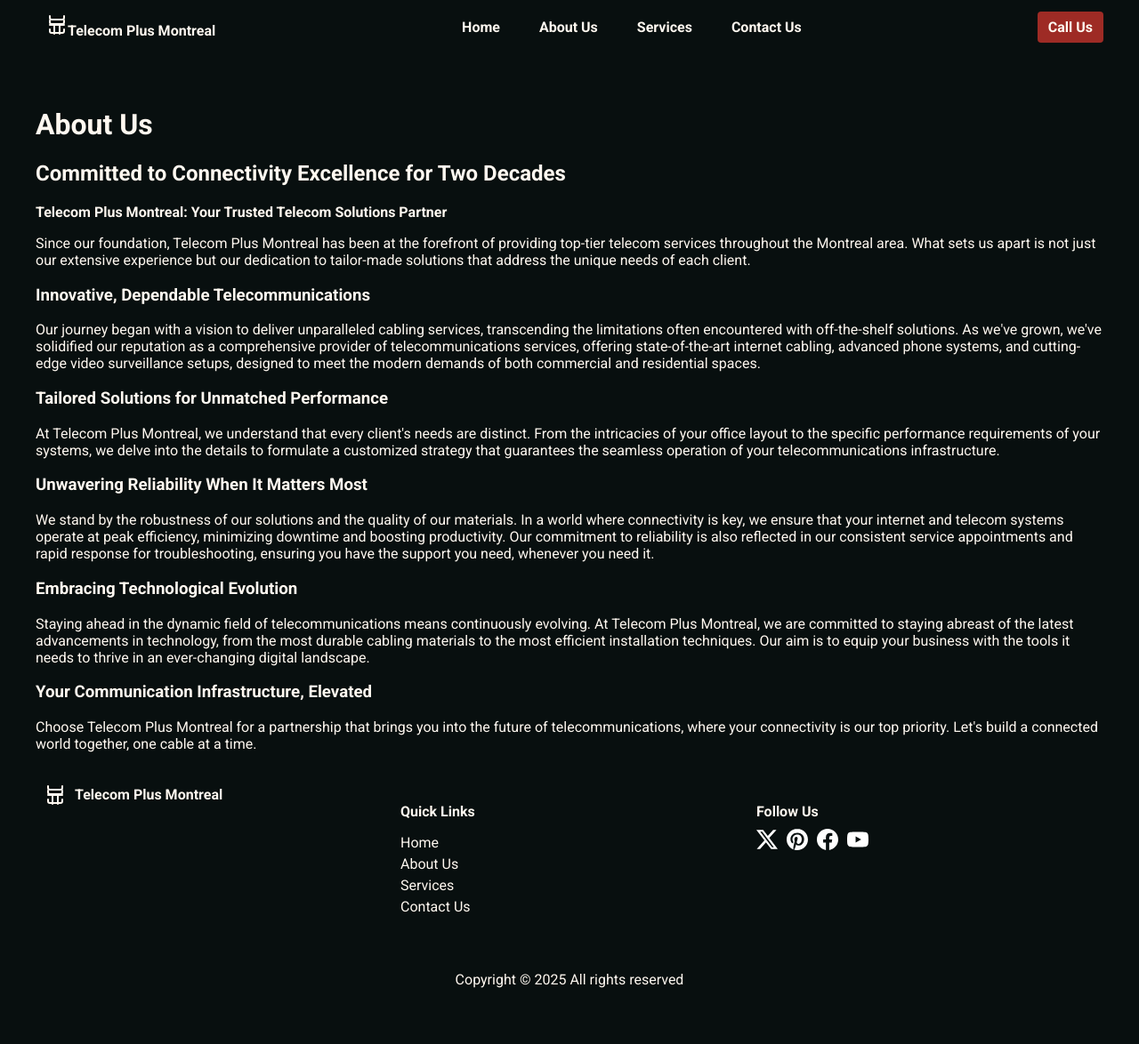
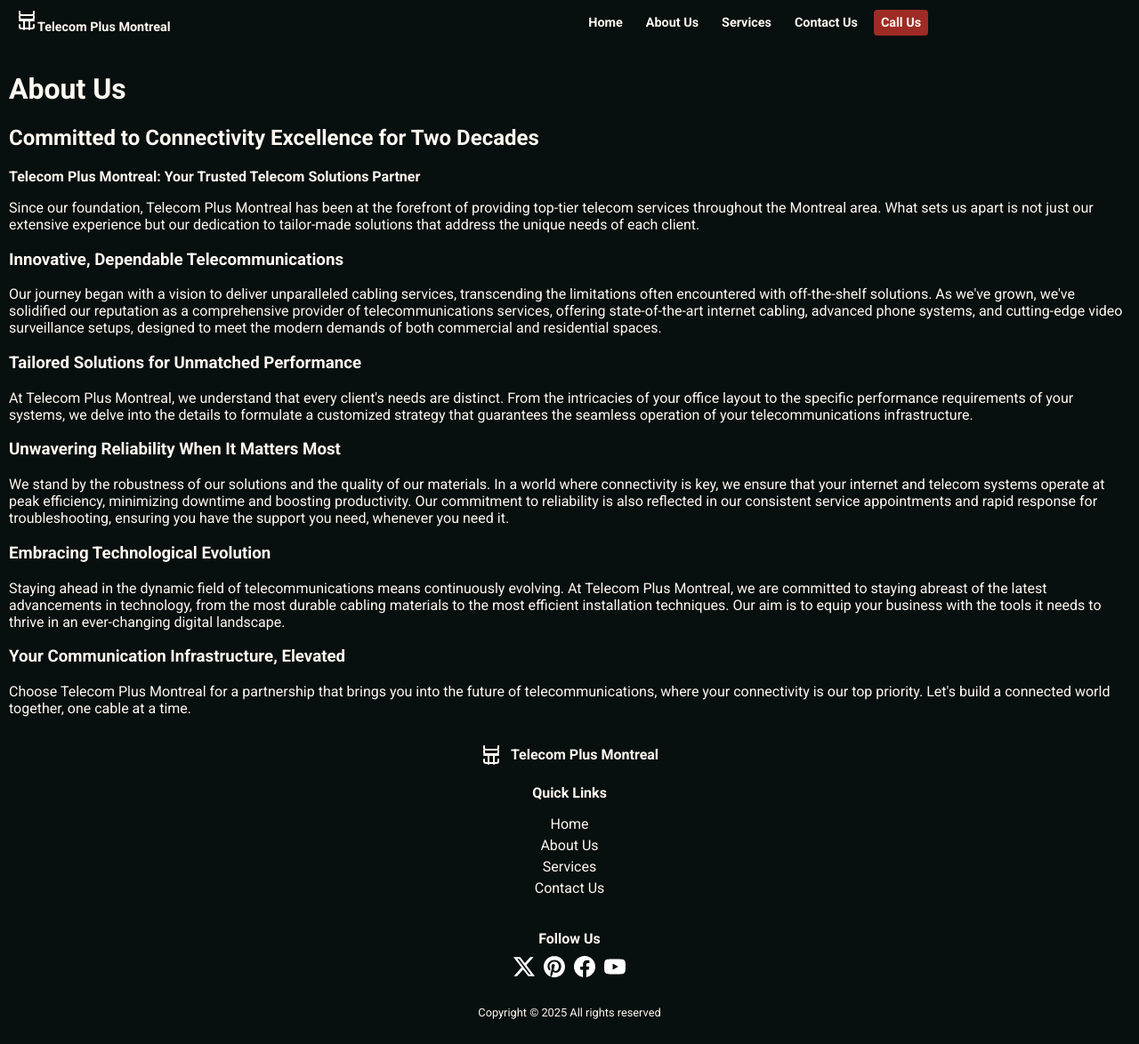
Before and after one commit to SmartFlame754/Telcomplusmontreal-2.0, a React (Vite) app: page /about in a window 1280 px wide. Shown: the whole page at 89% size. Before the commit the page ends 1147 px from the top, so only its background shows below. Built offline with nearby package versions, Linux system fonts and the light colour scheme.

Commit message:
Initial commit from your app

```diff
--- /dev/null
+++ b/src/components/MainMenu.css
@@ -0,0 +1,56 @@
+.menu-toggle {
+      display: none;
+      flex-direction: column;
+      cursor: pointer;
+      padding: 10px;
+      align-self: center;
+    }
+
+    .menu-toggle .bar {
+      width: 25px;
+      height: 3px;
+      background-color: #FFF8F0;
+      margin: 3px 0;
+      transition: 0.4s;
+    }
+
+    .menu-toggle.open .bar:nth-child(1) {
+      transform: translateY(8px) rotate(45deg);
+    }
+
+    .menu-toggle.open .bar:nth-child(2) {
+      opacity: 0;
+    }
+
+    .menu-toggle.open .bar:nth-child(3) {
+      transform: translateY(-8px) rotate(-45deg);
+    }
+
+    @media (max-width: 768px) {
+      .menu-links {
+        display: none;
+        flex-direction: column;
+        position: absolute;
+        top: 50px;
+        left: 0;
+        width: 100%;
+        background-color: #080F0F;
+        padding: 10px 0;
+        text-align: center;
+        transition: transform 0.3s ease-in-out;
+        transform: translateY(-100%);
+      }
+
+      .menu-links.open {
+        display: flex;
+        transform: translateY(0);
+      }
+
+      .menu-links li {
+        padding: 10px 0;
+      }
+
+      .menu-toggle {
+        display: flex;
+      }
+    }
--- a/src/components/MainMenu.jsx
+++ b/src/components/MainMenu.jsx
@@ -1,10 +1,12 @@
 import React, { useState, useEffect, useRef } from 'react';
     import { Link, useNavigate } from 'react-router-dom';
+    import './MainMenu.css';
 
     const MainMenu = () => {
       const navigate = useNavigate();
       const servicesRef = useRef(null);
       const [isServicesOpen, setIsServicesOpen] = useState(false);
+      const [isMobileMenuOpen, setIsMobileMenuOpen] = useState(false);
 
       useEffect(() => {
         document.body.classList.add('dark-mode');
@@ -18,10 +20,21 @@ import React, { useState, useEffect, useRef } from 'react';
         setIsServicesOpen(false);
       };
 
+      const toggleMobileMenu = () => {
+        setIsMobileMenuOpen(!isMobileMenuOpen);
+      };
+
+      const closeMobileMenu = () => {
+        setIsMobileMenuOpen(false);
+      };
+
       useEffect(() => {
         const handleClickOutside = (event) => {
           if (servicesRef.current && !servicesRef.current.contains(event.target)) {
             closeServices();
+          }
+          if (isMobileMenuOpen && event.target.closest('.menu-links') === null && event.target.closest('.menu-toggle') === null) {
+            closeMobileMenu();
           }
         };
 
@@ -29,7 +42,7 @@ import React, { useState, useEffect, useRef } from 'react';
         return () => {
           document.removeEventListener('mousedown', handleClickOutside);
         };
-      }, []);
+      }, [isMobileMenuOpen]);
 
       const services = [
         { name: "Network Cabling", path: "/services/network-cabling", subcategories: [
@@ -127,11 +140,19 @@ import React, { useState, useEffect, useRef } from 'react';
                 </svg>
                 Telecom Plus Montreal
               </Link>
-              <ul className="menu-links">
-                <li><Link to="/">Home</Link></li>
-                <li><Link to="/about">About Us</Link></li>
+              <div style={{display: 'flex', alignItems: 'center', marginLeft: 'auto'}}>
+
+                <div className="menu-toggle" onClick={toggleMobileMenu} style={{alignSelf: 'center', marginRight: '10px'}}>
+                  <div className={`bar ${isMobileMenuOpen ? 'open' : ''}`}></div>
+                  <div className={`bar ${isMobileMenuOpen ? 'open' : ''}`}></div>
+                  <div className={`bar ${isMobileMenuOpen ? 'open' : ''}`}></div>
+                </div>
+              </div>
+              <ul className={`menu-links ${isMobileMenuOpen ? 'open' : ''}`} style={{alignItems: 'center'}}>
+                <li><Link to="/" onClick={closeMobileMenu}>Home</Link></li>
+                <li><Link to="/about" onClick={closeMobileMenu}>About Us</Link></li>
                 <li ref={servicesRef} className="services-menu-item">
-                  <Link to="/services"  className="services-menu-button">
+                  <Link to="/services"  className="services-menu-button" onClick={closeMobileMenu}>
                     Services
                   </Link>
                   {isServicesOpen && (
@@ -168,9 +189,10 @@ import React, { useState, useEffect, useRef } from 'react';
                     </ul>
                   )}
                 </li>
-                <li style={{marginLeft: 'auto'}}><Link to="/contact">Contact Us</Link></li>
+                <li style={{marginLeft: 'auto'}}><Link to="/contact" onClick={closeMobileMenu}>Contact Us</Link>
+                <a href="tel:+14388174587" className="call-button" style={{ backgroundColor: '#9E2B25', color: '#FFF8F0', transition: 'background-color 0.3s', marginLeft: '10px' }} onMouseOver={e => e.target.style.backgroundColor = '#7a2011'} onMouseOut={e => e.target.style.backgroundColor = '#9E2B25'}>Call Us</a>
+                </li>
               </ul>
-              <a href="tel:+14388174587" className="call-button" style={{ backgroundColor: '#9E2B25', color: '#FFF8F0', transition: 'background-color 0.3s' }} onMouseOver={e => e.target.style.backgroundColor = '#7a2011'} onMouseOut={e => e.target.style.backgroundColor = '#9E2B25'}>Call Us</a>
             </div>
           </nav>
         </>
--- a/src/index.css
+++ b/src/index.css
@@ -1,11 +1,12 @@
 /* Global Styles */
     * {
       font-family: 'Roboto', sans-serif;
+      box-sizing: border-box;
     }
 
     body {
       margin: 0;
-      padding-top: 100px;
+      padding-top: 60px; /* Adjusted for smaller screens */
       transition: background-color 0.3s, color 0.3s;
       background-color: #080F0F;
       color: #FFF8F0;
@@ -35,38 +36,38 @@
     .hero {
       background: linear-gradient(135deg, #9E2B25, #080F0F);
       color: #FFF8F0;
-      padding: 100px 20px;
+      padding: 60px 20px; /* Adjusted for smaller screens */
       text-align: center;
     }
 
     .hero h1 {
-      font-size: 3rem;
+      font-size: 2.5rem; /* Adjusted for smaller screens */
       margin-bottom: 1rem;
     }
 
     .hero-subtitle {
-      font-size: 1.25rem;
-      margin-bottom: 2rem;
+      font-size: 1.1rem; /* Adjusted for smaller screens */
+      margin-bottom: 1.5rem;
     }
 
     .hero-cta {
       display: flex;
-      gap: 1rem;
+      gap: 0.75rem; /* Adjusted for smaller screens */
       justify-content: center;
     }
 
     /* Quote Section */
     .quote-section {
-      padding: 4rem 0;
+      padding: 3rem 0; /* Adjusted for smaller screens */
       background: #080F0F;
     }
 
     .quote-card {
       background: #FFF8F0;
-      padding: 3rem;
+      padding: 2rem; /* Adjusted for smaller screens */
       border-radius: 10px;
       box-shadow: 0 6px 12px rgba(0, 0, 0, 0.15);
-      max-width: 700px;
+      max-width: 95%; /* Adjusted for smaller screens */
       margin: 0 auto;
       transition: background-color 0.3s, color 0.3s;
       color: #080F0F;
@@ -74,17 +75,17 @@
 
     .quote-section h2 {
       text-align: center;
-      font-size: 2.2rem;
-      margin-bottom: 2rem;
+      font-size: 2rem; /* Adjusted for smaller screens */
+      margin-bottom: 1.5rem;
     }
 
     .form-group {
-      margin-bottom: 1.5rem;
+      margin-bottom: 1rem; /* Adjusted for smaller screens */
     }
 
     .form-group label {
       display: block;
-      margin-bottom: 0.8rem;
+      margin-bottom: 0.6rem; /* Adjusted for smaller screens */
       font-weight: 500;
       color: #080F0F;
     }
@@ -92,35 +93,35 @@
     .form-group input,
     .form-group select {
       width: 100%;
-      padding: 1rem;
+      padding: 0.8rem; /* Adjusted for smaller screens */
       border: 1px solid #ddd;
       border-radius: 6px;
-      font-size: 1rem;
+      font-size: 0.9rem; /* Adjusted for smaller screens */
       color: #080F0F;
     }
 
     /* Services Section */
     .services-section {
-      padding: 4rem 20px;
+      padding: 3rem 20px; /* Adjusted for smaller screens */
       background: #080F0F;
     }
 
     .container {
-      max-width: 1200px;
+      max-width: 100%;
       margin: 0 auto;
-      padding: 0 20px;
+      padding: 0 10px; /* Adjusted for smaller screens */
     }
 
     .services-grid {
       display: grid;
-      grid-template-columns: repeat(auto-fit, minmax(300px, 1fr));
-      gap: 2rem;
-      margin-top: 2rem;
+      grid-template-columns: repeat(auto-fit, minmax(250px, 1fr)); /* Adjusted for smaller screens */
+      gap: 1.5rem; /* Adjusted for smaller screens */
+      margin-top: 1.5rem; /* Adjusted for smaller screens */
     }
 
     .service-card {
       background: #9E2B25;
-      padding: 2rem;
+      padding: 1.5rem; /* Adjusted for smaller screens */
       border-radius: 8px;
       box-shadow: 0 4px 6px rgba(0, 0, 0, 0.1);
       text-align: center;
@@ -131,20 +132,20 @@
     }
 
     .service-icon-container {
-      font-size: 2.5rem;
+      font-size: 2rem; /* Adjusted for smaller screens */
       color: #FFF8F0;
-      margin-bottom: 1rem;
+      margin-bottom: 0.8rem; /* Adjusted for smaller screens */
     }
 
     .service-card h3 {
-      font-size: 1.5rem;
-      margin-bottom: 1rem;
+      font-size: 1.2rem; /* Adjusted for smaller screens */
+      margin-bottom: 0.8rem; /* Adjusted for smaller screens */
       text-align: center;
     }
 
     .service-card p {
       color: #FFF8F0;
-      margin-bottom: 1.5rem;
+      margin-bottom: 1rem; /* Adjusted for smaller screens */
       text-align: center;
     }
 
@@ -152,7 +153,7 @@
     .btn-primary {
       background: #9E2B25;
       color: white;
-      padding: 0.75rem 1.5rem;
+      padding: 0.6rem 1.2rem; /* Adjusted for smaller screens */
       border: none;
       border-radius: 4px;
       cursor: pointer;
@@ -167,7 +168,7 @@
       background: transparent;
       color: #FFF8F0;
       border: 2px solid #FFF8F0;
-      padding: 0.75rem 1.5rem;
+      padding: 0.6rem 1.2rem; /* Adjusted for smaller screens */
       border-radius: 4px;
       cursor: pointer;
       transition: all 0.3s;
@@ -180,13 +181,13 @@
 
     /* Chart Container */
     .chart-container {
-      margin: 2rem 0;
+      margin: 1.5rem 0; /* Adjusted for smaller screens */
     }
 
     /* Social Bar */
     .social-bar {
       background: #9E2B25;
-      padding: 8px 20px;
+      padding: 6px 10px; /* Adjusted for smaller screens */
       display: flex;
       justify-content: space-between;
       align-items: center;
@@ -195,39 +196,39 @@
       left: 0;
       right: 0;
       z-index: 1000;
-      height: 40px;
+      height: 30px; /* Adjusted for smaller screens */
       border-bottom: 1px solid #080F0F;
       transition: top 0.3s ease;
     }
 
     body.scrolled .social-bar {
-      top: -40px;
+      top: -30px; /* Adjusted for smaller screens */
     }
 
     .email-info {
       display: flex;
       align-items: center;
-      gap: 8px;
+      gap: 6px; /* Adjusted for smaller screens */
       color: white;
       margin-right: auto;
     }
 
     .email-info img {
-      width: 20px;
-      height: 20px;
+      width: 16px; /* Adjusted for smaller screens */
+      height: 16px; /* Adjusted for smaller screens */
       filter: brightness(0) invert(1);
     }
 
     .social-icons {
       display: flex;
-      gap: 6px; /* Reduced gap */
+      gap: 4px; /* Adjusted for smaller screens */
       margin-left: auto;
       align-items: center;
     }
 
     .social-icons img {
-      width: 18px; /* Reduced width */
-      height: 18px; /* Reduced height */
+      width: 14px; /* Adjusted for smaller screens */
+      height: 14px; /* Adjusted for smaller screens */
       filter: brightness(0) invert(1);
       transition: transform 0.3s;
     }
@@ -244,7 +245,7 @@
       left: 0;
       right: 0;
       z-index: 1000;
-      height: 60px;
+      height: 50px; /* Adjusted for smaller screens */
       display: flex;
       align-items: center;
       border-bottom: 1px solid #080F0F;
@@ -257,9 +258,9 @@
 
     .main-menu .container {
       width: 100%;
-      max-width: 1200px;
+      max-width: 100%;
       margin: 0 auto;
-      padding: 0 20px;
+      padding: 0 10px; /* Adjusted for smaller screens */
       display: flex;
       justify-content: space-between;
       align-items: center;
@@ -270,7 +271,7 @@
       margin: 0;
       padding: 0;
       display: flex;
-      gap: 20px;
+      gap: 10px; /* Adjusted for smaller screens */
       margin: 0 auto;
     }
 
@@ -278,9 +279,10 @@
       color: #FFF8F0;
       text-decoration: none;
       font-weight: bold;
-      padding: 8px 12px;
+      padding: 6px 8px; /* Adjusted for smaller screens */
       border-radius: 4px;
       transition: background-color 0.3s;
+      font-size: 0.9rem; /* Adjusted for smaller screens */
     }
 
     .main-menu a:hover {
@@ -290,15 +292,16 @@
     .call-button {
       background: #9E2B25;
       color: #FFF8F0;
-      padding: 8px 12px;
+      padding: 6px 8px; /* Adjusted for smaller screens */
       border-radius: 4px;
       text-decoration: none;
       font-weight: bold;
       transition: background-color 0.3s;
+      font-size: 0.9rem; /* Adjusted for smaller screens */
     }
 
     .call-button:hover {
-      background-color: #9E2B25;
+      background-color: #7a2011;
       color: #FFF8F0;
     }
 
@@ -309,13 +312,13 @@
 
     /* Map Footer */
     .map-footer {
-      padding: 2rem 0;
+      padding: 1.5rem 0; /* Adjusted for smaller screens */
       text-align: center;
     }
 
     .map-footer h2 {
-      font-size: 2rem;
-      margin-bottom: 1rem;
+      font-size: 1.8rem; /* Adjusted for smaller screens */
+      margin-bottom: 0.8rem; /* Adjusted for smaller screens */
     }
 
     /* Services Dropdown */
@@ -328,9 +331,10 @@
       color: #FFF8F0;
       border: none;
       font-weight: bold;
-      padding: 8px 12px;
+      padding: 6px 8px; /* Adjusted for smaller screens */
       cursor: pointer;
       transition: background-color 0.3s;
+      font-size: 0.9rem; /* Adjusted for smaller screens */
     }
 
     .services-menu-button:hover {
@@ -356,10 +360,11 @@
 
     .services-dropdown li a {
       display: block;
-      padding: 8px 12px;
+      padding: 6px 8px; /* Adjusted for smaller screens */
       color: #FFF8F0;
       text-decoration: none;
       transition: background-color 0.3s;
+      font-size: 0.9rem; /* Adjusted for smaller screens */
     }
 
     .services-dropdown li a:hover {
@@ -386,10 +391,11 @@
 
     .sub-services-dropdown li a {
       display: block;
-      padding: 8px 12px;
+      padding: 6px 8px; /* Adjusted for smaller screens */
       color: #FFF8F0;
       text-decoration: none;
       transition: background-color 0.3s;
+      font-size: 0.9rem; /* Adjusted for smaller screens */
     }
 
     .sub-services-dropdown li a:hover {
@@ -416,10 +422,11 @@
 
     .sub-sub-services-dropdown li a {
       display: block;
-      padding: 8px 12px;
+      padding: 6px 8px; /* Adjusted for smaller screens */
       color: #FFF8F0;
       text-decoration: none;
       transition: background-color 0.3s;
+      font-size: 0.9rem; /* Adjusted for smaller screens */
     }
 
     .sub-sub-services-dropdown li a:hover {
@@ -440,17 +447,18 @@
     .main-footer {
       background: #080F0F;
       color: #FFF8F0;
-      padding: 20px 0;
+      padding: 15px 0; /* Adjusted for smaller screens */
       text-align: center;
     }
 
     .footer-content {
       display: flex;
-      justify-content: space-around;
-      align-items: flex-start;
-      max-width: 1200px;
+      flex-direction: column; /* Stack on smaller screens */
+      justify-content: center;
+      align-items: center;
+      max-width: 100%;
       margin: 0 auto;
-      padding: 0 20px;
+      padding: 0 10px; /* Adjusted for smaller screens */
     }
 
     .footer-logo,
@@ -458,6 +466,7 @@
     .footer-social {
       flex: 1;
       padding: 0 10px;
+      text-align: center; /* Center on smaller screens */
     }
 
     .footer-logo .company-title {
@@ -466,6 +475,7 @@
       text-decoration: none;
       color: #FFF8F0;
       font-weight: bold;
+      justify-content: center; /* Center on smaller screens */
     }
 
     .footer-logo .logo-icon {
@@ -475,13 +485,13 @@
     .footer-links h4,
     .footer-social h4 {
       margin-bottom: 10px;
-      text-align: left;
+      text-align: center; /* Center on smaller screens */
     }
 
     .footer-links ul {
       list-style: none;
       padding: 0;
-      text-align: left;
+      text-align: center; /* Center on smaller screens */
     }
 
     .footer-links li {
@@ -496,7 +506,7 @@
     .footer-social .social-icons {
       display: flex;
       gap: 10px;
-      justify-content: flex-start;
+      justify-content: center; /* Center on smaller screens */
     }
 
     .footer-social .social-icons img {
@@ -506,7 +516,26 @@
     }
 
     .footer-copyright {
-      margin-top: 20px;
-      padding-top: 10px;
+      margin-top: 10px; /* Adjusted for smaller screens */
+      padding-top: 5px; /* Adjusted for smaller screens */
       border-top: 1px solid #080F0F;
+      font-size: 0.8rem; /* Adjusted for smaller screens */
     }
+
+    /* Media queries for smaller screens */
+    @media (max-width: 768px) {
+      .hero-content {
+        flex-direction: column;
+        align-items: center;
+      }
+
+      .hero-text,
+      .hero-location {
+        text-align: center !important;
+        margin-bottom: 1rem;
+      }
+
+      .hero-cta {
+        justify-content: center !important;
+      }
+    }
```
